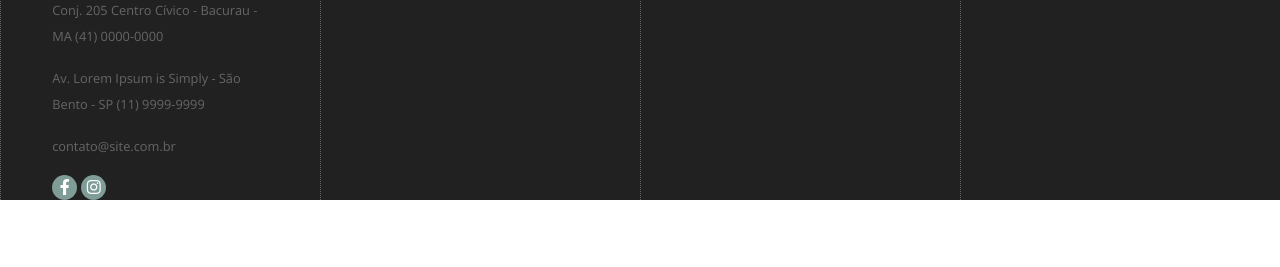
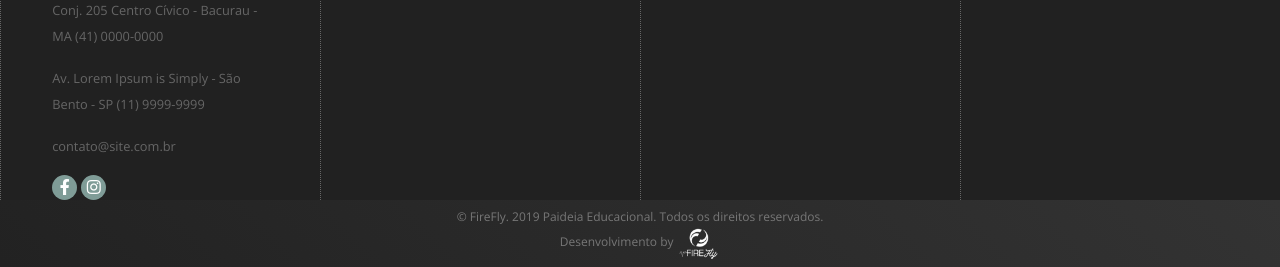
Before and after one commit to bladellano/navbar-scroll-width, a PHP site: page / in a window 1280 px wide. Shown: the part 3022-3289 px from the top of the page. Before the commit the page ends 3222 px from the top, so only its background shows below. Run offline with PHP 8.4, Linux system fonts and the light colour scheme; some libraries are stand-ins or nearby versions.

Commit message:
Ajustando rodape em mobile e adicionando titulo da pagina.

```diff
--- a/assets/css/style.css
+++ b/assets/css/style.css
@@ -1,10 +1,11 @@
-/*@import url('https://fonts.googleapis.com/css?family=Roboto&display=swap');*/
+/*
+Folha de estilo criado  - Template para Instituições Educacionais
+By Caio Dellano 15/12/2019
+Desenvolvimento FireFly
+*/
 @import url('https://fonts.googleapis.com/css?family=Open+Sans:300,400,700&display=swap');
 /* Definindo cores */
 :root{
-    /* Rosa de Saron */
-    /* #D4511D */
-    /* #FBC531 */
   /* Paideia Educacional */
   /* #7F9C97 */
   /* #273A40 */
@@ -47,9 +48,9 @@ body {
     transition: .2s;
 }
 .nav-links .btn.btn-success:active {
-   position: relative;
-   left: 2px;
-   top: 2px;
+ position  : relative;
+ left      : 2px;
+ top       : 2px;
  box-shadow: 1px 1px;
 }
 .nav-links .btn.btn-success a{
@@ -57,13 +58,12 @@ body {
     text-transform: uppercase;
 }
 .nav-links .btn.btn-success:hover{
-    /*background-color:var(--cor-color-principal);*/
     background-color:var(--cor-color-principal);
     border          :1px solid var(--cor-color-principal);
 }
 .btn.btn-outline-success,.btn.btn-outline-primary{
-    border: solid 1px var(--cor-color-principal);
-    color:  var(--cor-color-principal);
+    border        : solid 1px var(--cor-color-principal);
+    color         :  var(--cor-color-principal);
     text-transform: uppercase;
 }
 .btn.btn-outline-success:hover,.btn.btn-outline-primary:hover  {
@@ -75,20 +75,20 @@ body {
 /*----------------------*/
 #information{
   background-color: var(--cor-bg-principal);
-  width: 100%;
-  height: 100%;
-  text-align: center;
+  width           : 100%;
+  height          : 100%;
+  text-align      : center;
 }
 #information p {
-    color:#333;
+    color         :#333;
     text-transform: uppercase;
-    font-size: 64px;
-    margin-top: 36px;
+    font-size     : 64px;
+    margin-top    : 36px;
 }
 #information p small{
-    color:#666;
-    font-size: 24px;
-    display: block;
+    color      :#666;
+    font-size  : 24px;
+    display    : block;
     font-weight: 300;
 }
 /*----------------------*/
@@ -96,7 +96,7 @@ body {
     background-color: var(--cor-color-principal);
     width           : 100%;
     text-align      : center;
-    padding-top   : 20px;
+    padding-top     : 20px;
 }
 #about p{
     padding-top   : 40px;
@@ -230,6 +230,21 @@ body {
     line-height: 26px;
 }
 
+/*----------------------*/
+#assign {
+   background: linear-gradient(45deg, #222, #333);
+}
+#assign .container{
+   text-align    : center;
+   color         : #FFF;
+   padding-top   : 8px;
+   padding-bottom: 8px;
+   font-size     : 12px;
+   color         : #777;
+}
+#assign .container img{
+    max-height: 33px;
+}
 /*----------------------*/
 .form-control{
     margin-bottom:24px ;
@@ -449,11 +464,12 @@ body {
     #services{
         text-align: center;
     }
-    #footer .container-fluid .row:only-child{
+    #footer .container-fluid .row .col-md-3{
         text-align: center;
+        border    : 0px ;
     }
     .nav-links li a{
-        color:#FFF;
+        color    :#FFF;
         font-size: .7em;
     }
     .nav-links li:hover .sub-menu{
@@ -484,6 +500,10 @@ body {
     }
     .logo-mobile {
         display: block;
+    }
+    .logo-mobile img{
+        max-height:44px;
+        /* padding:20px ; */
     }
     .head .nav-menu {
         justify-content: space-between;
--- a/view/_footer.php
+++ b/view/_footer.php
@@ -48,6 +48,14 @@
   </div>
 </div>
 
+<div id="assign">
+  <div class="container">
+    © FireFly. 2019 Paideia Educacional. Todos os direitos reservados.
+    <br/>Desenvolvimento by <a href="https://api.whatsapp.com/send?phone=5591982650277" target="_blank">
+      <img data-toggle="tooltip" data-placement="top" title="Contato: (91) 98265-0277" src="assets/img/fire-logo.png" alt="Logo FireFly">
+    </a></div>
+  </div>
+
 </section>
 
 <div class="topo">
@@ -62,6 +70,10 @@
 <script src="assets/js/main.js"></script>
 <script>
   $(document).ready(function() {
+
+    $(function () {
+      $('[data-toggle="tooltip"]').tooltip()
+    });
 
     $("#owl-demo").owlCarousel({
       navigation : true, // Show next and prev buttons
--- a/view/_header.php
+++ b/view/_header.php
@@ -65,13 +65,13 @@
   <!-- <div id="facebook"><a href="https://www.facebook.com/NorteMaquinas/" target="_blank" class="fab fa-facebook-f"></a></div> -->
   <!-- <div id="youtube"><a href="https://www.youtube.com/channel/UCkgpJCOuJwAqUXQo3KJALOA" target="_blank" class="fab fa-youtube"></a></div> -->
   <!-- <div id="instagram"><a href="https://www.instagram.com/p/Bu4iwFyHhm8/" target="_blank" class="fab fa-instagram"></a></div> -->
-  <div id="whatsapp"><a href="https://api.whatsapp.com/send?phone=55988554723" target="_blank" class="fab fa-whatsapp"></a></div>
+  <div id="whatsapp"><a href="https://api.whatsapp.com/send?phone=5591981769979" target="_blank" class="fab fa-whatsapp"></a></div>
 </div>
 
 <div class="head">
   <div class="nav-menu" id="nav">
-   <i class="fab fa-phoenix-framework logo-mobile" style="font-size: 30px; color:#FFF;"></i>
-   <!-- <div class="logo-mobile"><img src="img/logo_pb_.svg"></div> -->
+   <!-- <i class="fab fa-phoenix-framework logo-mobile" style="font-size: 30px; color:#FFF;"></i> -->
+   <div class="logo-mobile"><img src="assets/img/logo_1.svg"></div>
    <ul class="nav-links">
     <li class="active-menu_">
       <i class="fa fa-chevron-left" aria-hidden="true"></i>
```
Also changed, not shown: assets/img/fire-logo.png (added). Lines whose indentation alone changed are shown as unchanged.
